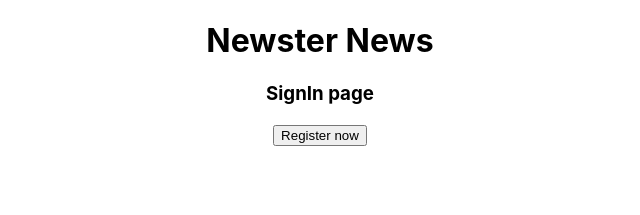
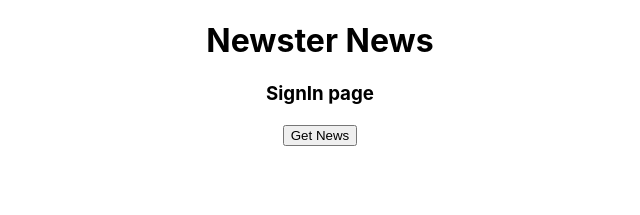
Before and after one commit to TheFellaz/Newstr-News, a React (Create React App) app in the folder newsterweb/: page / in a window 1280 px wide. Shown: the top 215 px of the page, without its empty margins (320-960 px from the left). Built offline with nearby package versions, Linux system fonts and the light colour scheme.

Commit message:
Fixed the submit button

```diff
--- a/newsterweb/src/component/SignInPage/SignIn.js
+++ b/newsterweb/src/component/SignInPage/SignIn.js
@@ -1,12 +1,13 @@
 import React from "react";
 import axios from "axios";
+axios.defaults.withCredentials = true;
 
 function SignIn() {
   return (
     <div>
       <h3>SignIn page</h3>
-      {/* <input placeholder="your email"></input> */}
-      {/* <select name="types" id="news_types">
+      {/* <input placeholder="your email"></input>
+      <select name="types" id="news_types">
         <option value="None">None</option>
         <option value="Sports">Sports</option>
         <option value="Politics">Politics</option>
@@ -16,15 +17,23 @@ function SignIn() {
 
       <button
         className="submitButton"
-        data-testid="submitButton"
         onClick={() => {
+          // let email = document.querySelector("input").value;
           // let news_types = document.getElementById("news_types").value;
-          axios.get("http://localhost:8080/signin", {
-            // news_types: news_types,
-          });
+          let news = axios
+            .get("http://localhost:8080/signin", {
+              withCredentials: true,
+              // email: email,
+              // news_types: news_types,
+            })
+            .then((res) => {
+              alert(res.data);
+            });
+
+          // alert("email : " + email + "\nnews_types: " + news_types);
         }}
       >
-        Register now
+        Get News
       </button>
     </div>
   );
```
